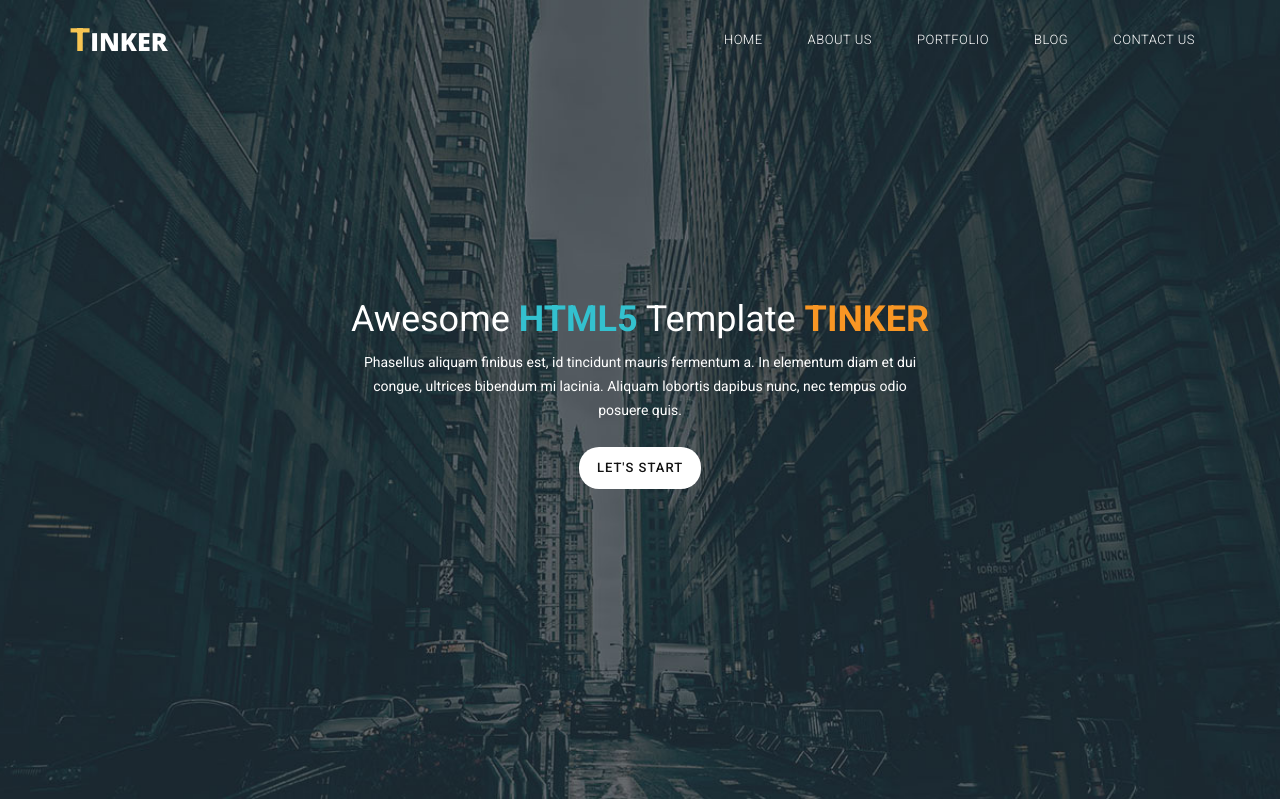
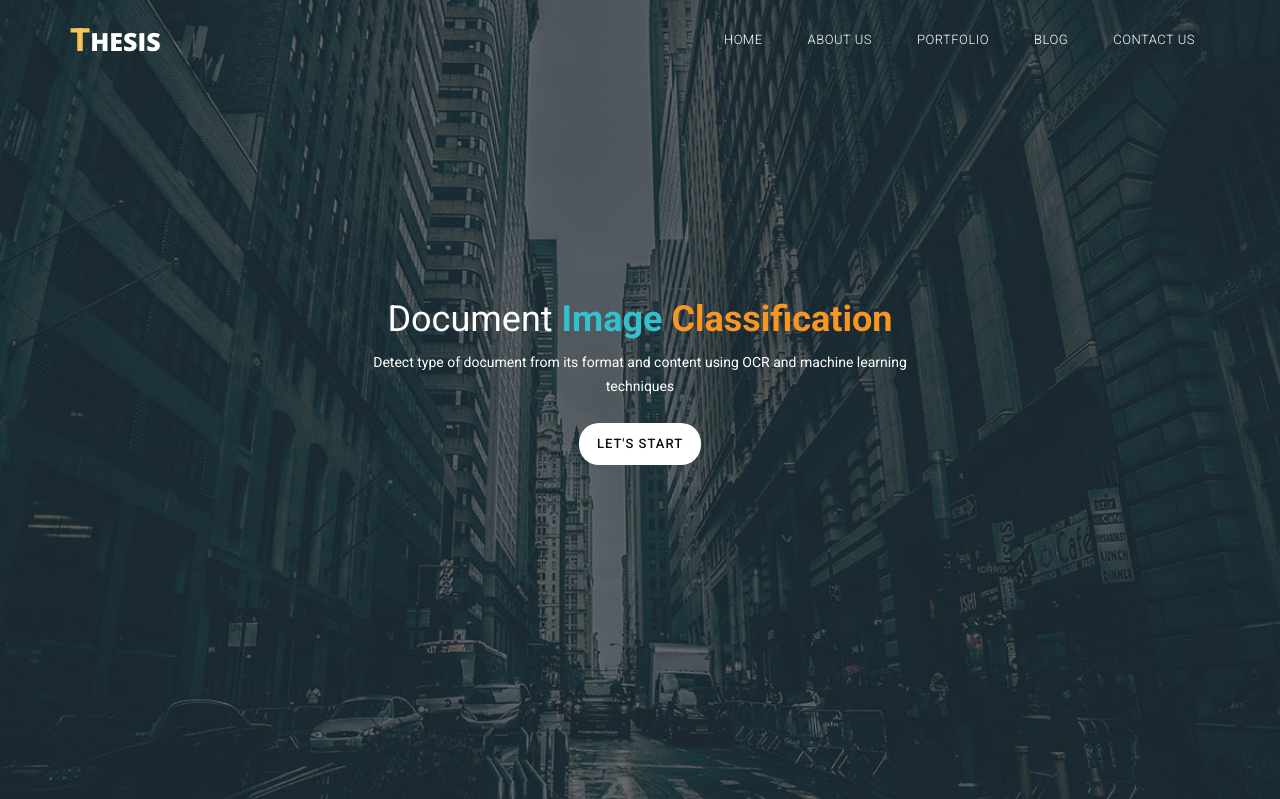
Before and after one commit to hassaan4584/FileSavingWithKeywords, a Django app: page /FileSaverApp/ in a window 1280 px wide. Shown: the top 799 px of the page. Run offline with Django 3.2, Linux system fonts and the light colour scheme; some libraries are stand-ins or nearby versions.

Commit message:
Updates in the tinker template.

```diff
--- a/FileSaverApp/templates/FileSaverApp/tinker/index.html
+++ b/FileSaverApp/templates/FileSaverApp/tinker/index.html
@@ -7,7 +7,7 @@
 Tinker Template
 http://www.templatemo.com/tm-506-tinker
 -->
-        <title>Tinker CSS Template</title>
+        <title>Document Image Identification</title>
         <meta name="description" content="">
         <meta name="viewport" content="width=device-width, initial-scale=1">
 
@@ -40,7 +40,7 @@ http://www.templatemo.com/tm-506-tinker
                         <span class="icon-bar"></span>
                         <span class="icon-bar"></span>
                     </button>
-                    <a href="#" class="navbar-brand scroll-top"><em>T</em>inker</a>
+                    <a href="#" class="navbar-brand scroll-top"><em>T</em>hesis</a>
                 </div>
                 <!--/.navbar-header-->
                 <div id="main-nav" class="collapse navbar-collapse">
@@ -64,8 +64,8 @@ http://www.templatemo.com/tm-506-tinker
     <div class="parallax-content baner-content" id="home">
         <div class="container">
             <div class="text-content">
-                <h2>Awesome <span>HTML5</span> Template <em>TINKER</em></h2>
-                <p>Phasellus aliquam finibus est, id tincidunt mauris fermentum a. In elementum diam et dui congue, ultrices bibendum mi lacinia. Aliquam lobortis dapibus nunc, nec tempus odio posuere quis. </p>
+                <h2>Document <span>Image</span> <em>Classification</em></h2>
+                <p>Detect type of document from its format and content using OCR and machine learning techniques </p>
                 <div class="primary-white-button">
                     <a href="#" class="scroll-link" data-id="about">Let's Start</a>
                 </div>
@@ -167,35 +167,35 @@ http://www.templatemo.com/tm-506-tinker
                                     <div class="col-md-6 col-sm-6 project-item mix animation">
                                       <div class="thumb">
                                         <div class="image">
-                                                <a href="img/portfolio_big_item_02.jpg" data-lightbox="image-1"><img src="img/portfolio_item_02.jpg"></a>
+                                                <a href="img/portfolio_big_item_02.jpg" data-lightbox="image-1"><img src="{% static "tinker/img/portfolio_item_02.jpg" %}" ></a>
                                             </div>
                                       </div>
                                     </div>
                                     <div class="col-md-6 col-sm-6 project-item mix branding">
                                       <div class="thumb">
                                             <div class="image">
-                                                <a href="img/portfolio_big_item_03.jpg" data-lightbox="image-1"><img src="img/portfolio_item_03.jpg"></a>
+                                                <a href="img/portfolio_big_item_03.jpg" data-lightbox="image-1"><img src="{% static "tinker/img/portfolio_item_03.jpg" %}" ></a>
                                             </div>
                                       </div>
                                     </div>
                                     <div class="col-md-6 col-sm-6 project-item mix graphic nature">
                                         <div class="thumb">
                                             <div class="image">
-                                                <a href="img/portfolio_big_item_04.jpg" data-lightbox="image-1"><img src="img/portfolio_item_04.jpg"></a>
+                                                <a href="img/portfolio_big_item_04.jpg" data-lightbox="image-1"><img src="{% static "tinker/img/portfolio_item_04.jpg" %}" ></a>
                                             </div>
                                         </div>
                                     </div>
                                     <div class="col-md-6 col-sm-6 project-item mix branding">
                                       <div class="thumb">
                                             <div class="image">
-                                                <a href="img/portfolio_big_item_05.jpg" data-lightbox="image-1"><img src="img/portfolio_item_05.jpg"></a>
+                                                <a href="img/portfolio_big_item_05.jpg" data-lightbox="image-1"><img src="{% static "tinker/img/portfolio_item_05.jpg" %}" ></a>
                                             </div>
                                       </div>
                                     </div>
                                     <div class="col-md-6 col-sm-6 project-item mix graphic animation">
                                         <div class="thumb">
                                             <div class="image">
-                                                <a href="img/portfolio_big_item_06.jpg" data-lightbox="image-1"><img src="img/portfolio_item_06.jpg"></a>
+                                                <a href="img/portfolio_big_item_06.jpg" data-lightbox="image-1"><img src="{% static "tinker/img/portfolio_item_06.jpg" %}" ></a>
                                             </div>
                                         </div>
                                     </div>
```
